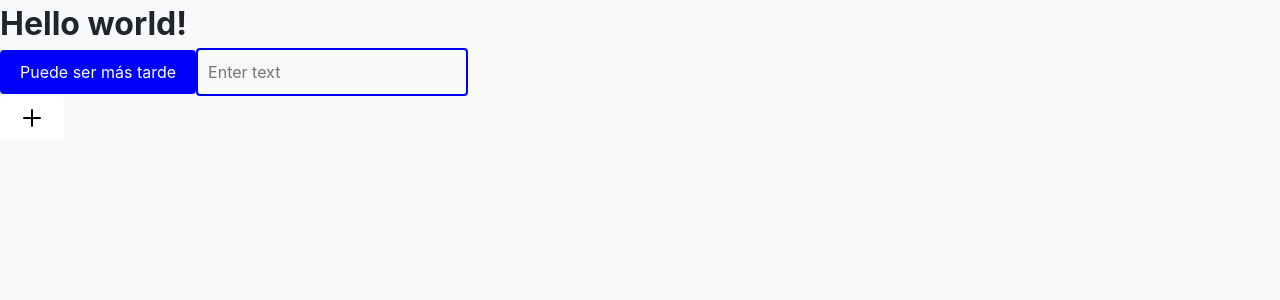
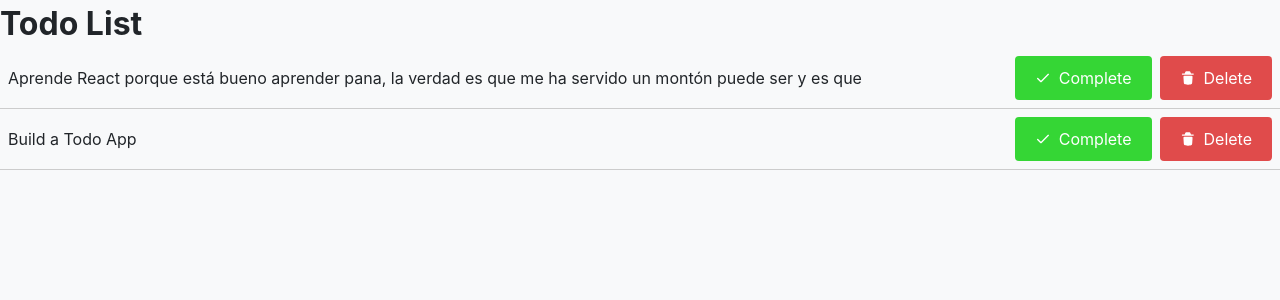
Before and after one commit to hsilv/TechnicalTest, a React (Vite) app in the folder frontend/: page / in a window 1280 px wide. Shown: the top 300 px of the page. Built offline with nearby package versions, Linux system fonts and the light colour scheme.

Commit message:
[feat/frontend]: TodoItem

```diff
--- a/frontend/src/App.tsx
+++ b/frontend/src/App.tsx
@@ -1,32 +1,41 @@
+import { useState } from "react";
 import { Heading } from "@atoms/heading";
-import { Button } from "@atoms/button";
-import { Input } from "@atoms/input";
-import { IconizedButton } from "@molecules/IconizedButton";
-import { ReactComponent as PlusIcon } from "@assets/plus.svg";
+import TodoItem from "@organisms/TodoItem/TodoItem";
 
 function App() {
-  const handleClick = () => {
-    console.log("Hello world!");
+  const [todos, setTodos] = useState([
+    {
+      text: "Aprende React porque está bueno aprender pana, la verdad es que  me ha servido un montón puede ser y es que",
+      completed: false,
+    },
+    { text: "Build a Todo App", completed: false },
+  ]);
+
+  const handleComplete = (index: number) => {
+    const newTodos = [...todos];
+    newTodos[index].completed = !newTodos[index].completed;
+    setTodos(newTodos);
+  };
+
+  const handleDelete = (index: number) => {
+    const newTodos = todos.filter((_, i) => i !== index);
+    setTodos(newTodos);
   };
 
   return (
     <>
-      <Heading level="h1">Hello world!</Heading>
-      <Button
-        styleType="solid"
-        variant="primary"
-        type="submit"
-        onClick={handleClick}
-      >
-        Puede ser más tarde
-      </Button>
-      <Input
-        styleType="outlined"
-        variant="primary"
-        type="text"
-        placeholder="Enter text"
-      />
-      <IconizedButton icon={PlusIcon}></IconizedButton>
+      <Heading level="h1">Todo List</Heading>
+      <div>
+        {todos.map((todo, index) => (
+          <TodoItem
+            key={index}
+            text={todo.text}
+            completed={todo.completed}
+            onComplete={() => handleComplete(index)}
+            onDelete={() => handleDelete(index)}
+          />
+        ))}
+      </div>
     </>
   );
 }
--- /dev/null
+++ b/frontend/src/components/organisms/TodoItem/TodoItem.module.scss
@@ -0,0 +1,69 @@
+$minBreakpoint: 500px;
+
+.todoItem {
+  display: flex;
+  justify-content: space-between;
+  align-items: center;
+  padding: 8px;
+  border-bottom: 1px solid #ccc;
+  flex-wrap: wrap;
+
+  @media (max-width: $minBreakpoint) {
+    flex-direction: column;
+  }
+}
+
+.text {
+  flex: 1;
+  margin-right: 16px;
+  &.completed {
+    text-decoration: line-through;
+    color: gray;
+  }
+
+  @media (min-width: $minBreakpoint) {
+    overflow: hidden;
+    text-overflow: ellipsis;
+    display: -webkit-box;
+    -webkit-line-clamp: 2;
+    -webkit-box-orient: vertical;
+  }
+}
+
+.actions {
+  display: flex;
+  gap: 8px;
+  flex-wrap: wrap;
+
+  @media (max-width: $minBreakpoint) {
+    padding-block: 16px;
+    flex-grow: 1;
+    width: 100%;
+    justify-content: space-between;
+  }
+}
+
+.actionButton {
+  @media (max-width: $minBreakpoint) {
+    flex: 1;
+    display: flex;
+    flex-direction: row;
+    align-items: center;
+    justify-content: center;
+  }
+}
+
+.deleteButton {
+  background-color: #e04b4b;
+  color: white;
+}
+
+.completeButton {
+  background-color: rgb(53, 214, 53);
+  color: white;
+}
+
+.completedButton {
+  background-color: #ccc;
+  color: gray;
+}
--- /dev/null
+++ b/frontend/src/components/organisms/TodoItem/TodoItem.tsx
@@ -0,0 +1,52 @@
+import React from "react";
+import classNames from "classnames";
+import { IconizedButton } from "@molecules/IconizedButton";
+import { ReactComponent as CheckIcon } from "@assets/check.svg";
+import { ReactComponent as TrashIcon } from "@assets/trash.svg";
+import { TodoItemProps } from "./types";
+import styles from "./TodoItem.module.scss";
+
+const TodoItem: React.FC<TodoItemProps> = ({
+  text,
+  completed,
+  onComplete,
+  onDelete,
+}) => {
+  return (
+    <div className={styles.todoItem}>
+      <span
+        className={classNames(styles.text, { [styles.completed]: completed })}
+      >
+        {text}
+      </span>
+      <div className={styles.actions}>
+        <IconizedButton
+          icon={CheckIcon}
+          alignIcon="left"
+          iconSize={16}
+          iconColor="none"
+          iconStroke={completed ? "gray" : "white"}
+          onClick={onComplete}
+          className={classNames(
+            styles.actionButton,
+            completed ? styles.completedButton : styles.completeButton
+          )}
+        >
+          {completed ? "Completed" : "Complete"}
+        </IconizedButton>
+        <IconizedButton
+          icon={TrashIcon}
+          alignIcon="left"
+          iconSize={16}
+          iconColor="white"
+          onClick={onDelete}
+          className={classNames(styles.actionButton, styles.deleteButton)}
+        >
+          Delete
+        </IconizedButton>
+      </div>
+    </div>
+  );
+};
+
+export default TodoItem;
--- /dev/null
+++ b/frontend/src/components/organisms/TodoItem/index.tsx
@@ -0,0 +1,2 @@
+export { default as TodoItem } from "./TodoItem";
+export type { TodoItemProps } from "./types";
--- /dev/null
+++ b/frontend/src/components/organisms/TodoItem/types.tsx
@@ -0,0 +1,6 @@
+export interface TodoItemProps {
+  text: string;
+  completed: boolean;
+  onComplete: () => void;
+  onDelete: () => void;
+}
```
Also changed, not shown: frontend/src/assets/check.svg (added), frontend/src/assets/trash.svg (added).
